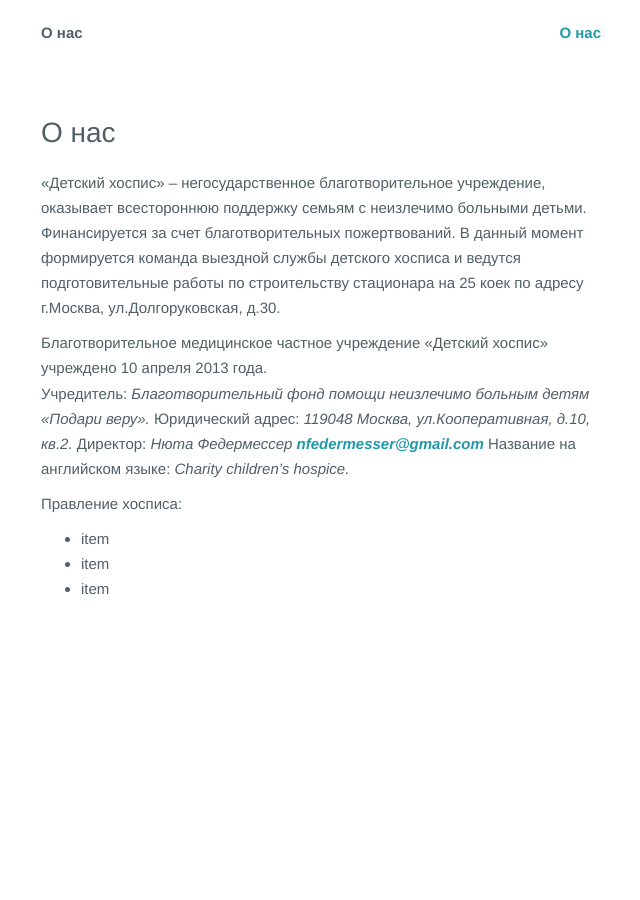
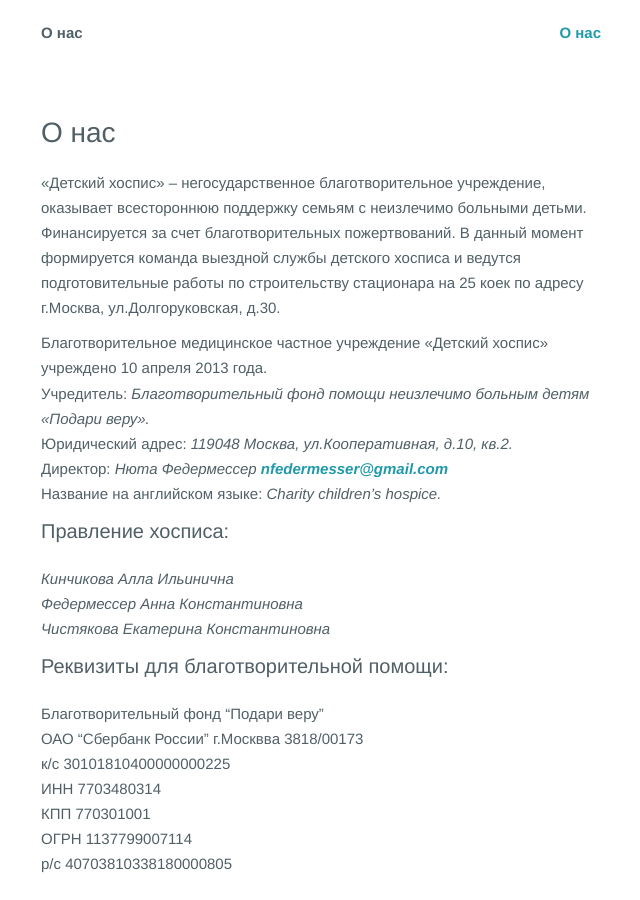
Before and after one commit to Integral/childrenshospice.ru, a Jekyll site: the page built from _posts/static/0100-01-01-about.md, in a window 1280 px wide. Shown: the whole page, without its empty margins (319-959 px from the left). Built offline with Jekyll 4.4.1, drawn with Linux system fonts in a browser that asks for light colours; Markdown is read by kramdown in place of the engine named in the settings.

Commit message:
Updated 0100-01-01-about.md

```diff
--- a/_posts/static/0100-01-01-about.md
+++ b/_posts/static/0100-01-01-about.md
@@ -13,7 +13,16 @@
 Директор: _Нюта Федермессер [nfedermesser@gmail.com](mailto:nfedermesser@gmail.com)_
 Название на английском языке: _Charity children’s hospice._
 
-Правление хосписа:
-- item
-- item
-- item
+### Правление хосписа:
+_Кинчикова Алла Ильинична_
+_Федермессер Анна Константиновна_
+_Чистякова Екатерина Константиновна_
+
+### Реквизиты для благотворительной помощи:
+Благотворительный фонд "Подари веру"
+ОАО "Сбербанк России" г.Москвва 3818/00173
+к/с 30101810400000000225
+ИНН 7703480314
+КПП 770301001
+ОГРН 1137799007114
+р/с 40703810338180000805
```
